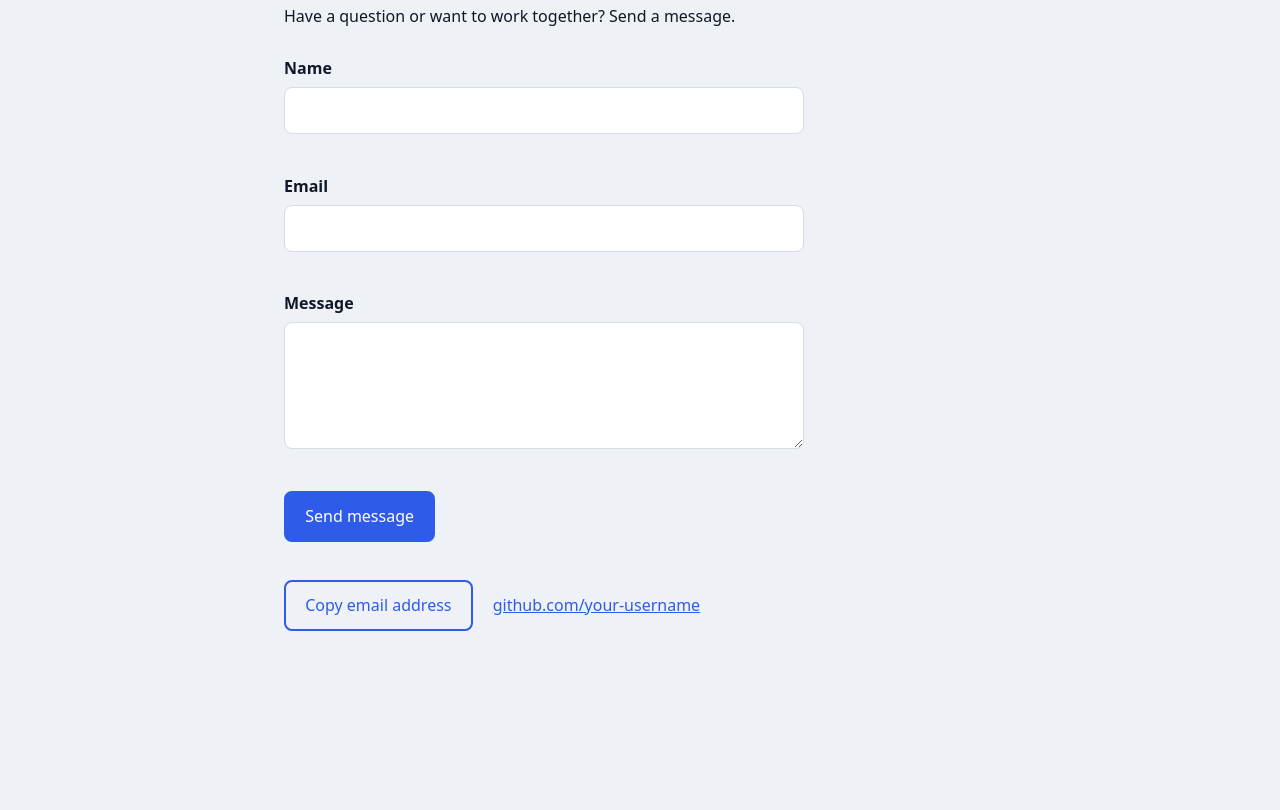
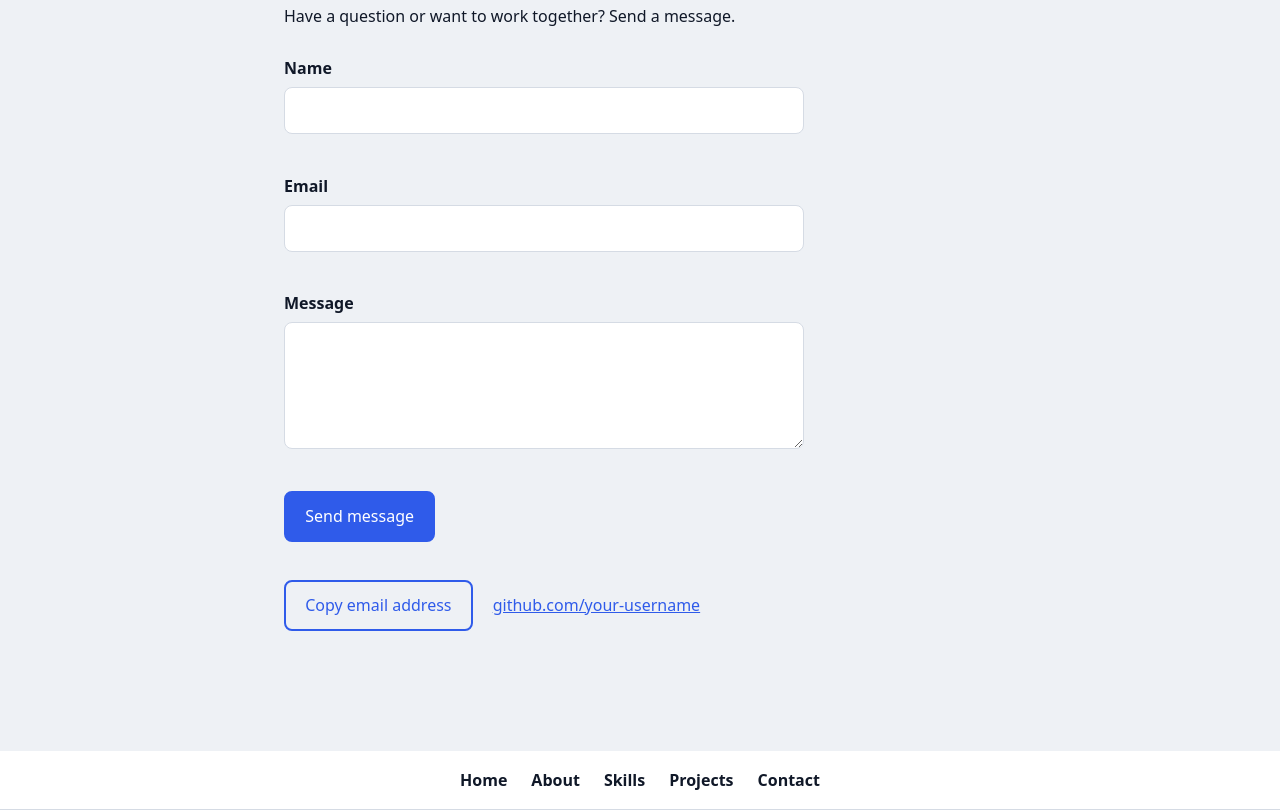
Before and after one commit to khushijaiswal4455-code/GitHub-practical-test, a plain HTML site: page index.html in a window 1280 px wide. Shown: the part 2194-3004 px from the top of the page. Before the commit the page ends 2945 px from the top, so only its background shows below. Drawn offline with Linux system fonts and the light colour scheme.

Commit message:
Add navigation bar to portfolio

```diff
--- a/index.html
+++ b/index.html
@@ -173,4 +173,11 @@
 
   <script src="script.js"></script>
 </body>
+<nav class="navbar">
+  <a href="#home">Home</a>
+  <a href="#about">About</a>
+  <a href="#skills">Skills</a>
+  <a href="#projects">Projects</a>
+  <a href="#contact">Contact</a>
+</nav>
 </html>
--- a/style.css
+++ b/style.css
@@ -204,3 +204,16 @@ body.dark .to-top { color: #0b111b; }
   *, *::before, *::after { animation: none !important; transition: none !important; }
   .js .reveal { opacity: 1; transform: none; }
 }
+html { scroll-behavior: smooth; scroll-padding-top: 4rem; }
+.navbar {
+  position: sticky;
+  top: 0;
+  display: flex;
+  gap: 1.5rem;
+  justify-content: center;
+  padding: 1rem;
+  background: var(--surface);
+  border-bottom: 1px solid var(--border);
+}
+.navbar a { color: var(--text); text-decoration: none; font-weight: 600; }
+.navbar a:hover { color: var(--accent); }
```
